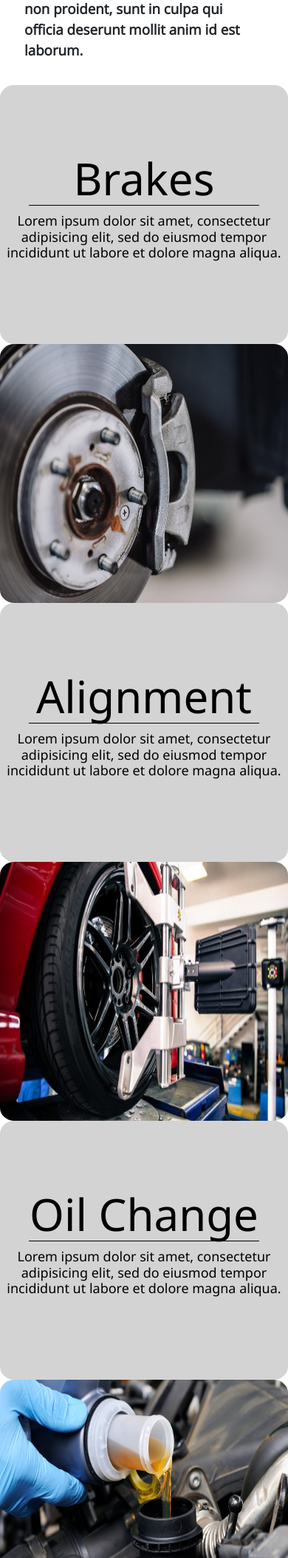
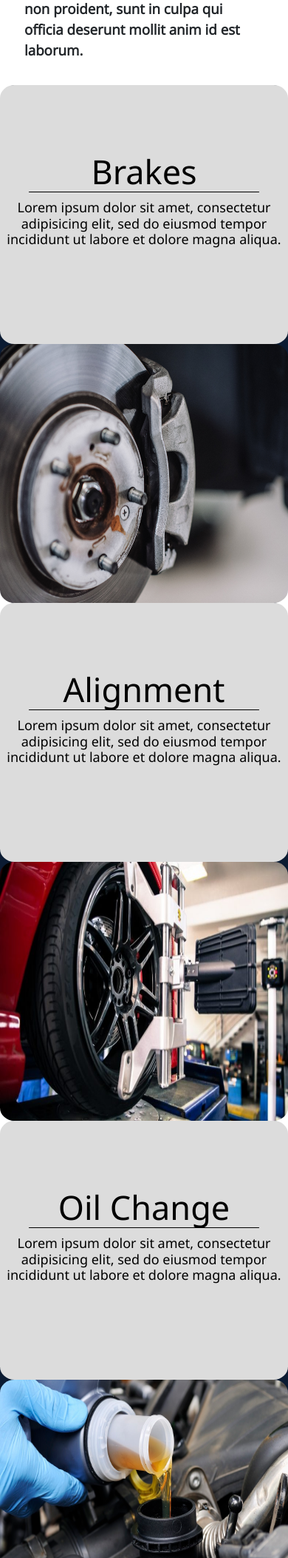
Before and after one commit to koopaconn/avenueauto, a Django app: page /repairs/ in a window 390 px wide. Shown: the part 494-2600 px from the top of the page at 74% size. Run offline with Django 3.2, Linux system fonts and the light colour scheme; some libraries are stand-ins or nearby versions.

Commit message:
rough draft

```diff
--- a/info_app/static/info_app/css/about.css
+++ b/info_app/static/info_app/css/about.css
@@ -31,4 +31,8 @@
   #serviceimg {
     display: none;
   }
+  iframe {
+    width: 100%;
+    height:450px;
+  }
 }
--- a/info_app/static/info_app/css/index.css
+++ b/info_app/static/info_app/css/index.css
@@ -113,7 +113,7 @@
       height: 400px;
       background-color: rgba(0,0,0,0.6);
       color: white;
-      font-size: 1.5em;
+      font-size: 1.3em;
       color: white;
       justify-content: center;
       padding-top: 75px;
--- a/info_app/static/info_app/css/repairs.css
+++ b/info_app/static/info_app/css/repairs.css
@@ -1,6 +1,11 @@
 .lead {
   font-weight: bold;
   padding: 5%;
+}
+
+.row {
+  background: #0B1B32;
+  border-radius: 5%;
 }
 
 .col-md {
@@ -12,7 +17,7 @@
   margin: 0;
   padding: 0;
   border-radius: 5%;
-  background: lightgrey;
+  background:	#DCDCDC;
 }
 
 .col-md h1 {
@@ -35,8 +40,19 @@
 
 h2 {
   border-top: 1px solid black;
+  padding-top: 10px;
+  margin-top: 20px;
 }
 
-ul {
+#repairlist {
   padding-bottom: 30px;
+  font-size: 1.25em;
 }
+
+@media only screen
+and (max-width: 768px)
+{
+  .col-md h1 {
+    font-size: 3em;
+  }
+}
--- a/info_app/templates/info_app/repairs.html
+++ b/info_app/templates/info_app/repairs.html
@@ -53,7 +53,7 @@
 
     <p></p>
     <h2>And More!</h2>
-    <ul>
+    <ul id="repairlist">
       <li>Struts</li>
       <li>Battery's</li>
       <li>Fuses, electrical, and insturment clusters</li>
```
